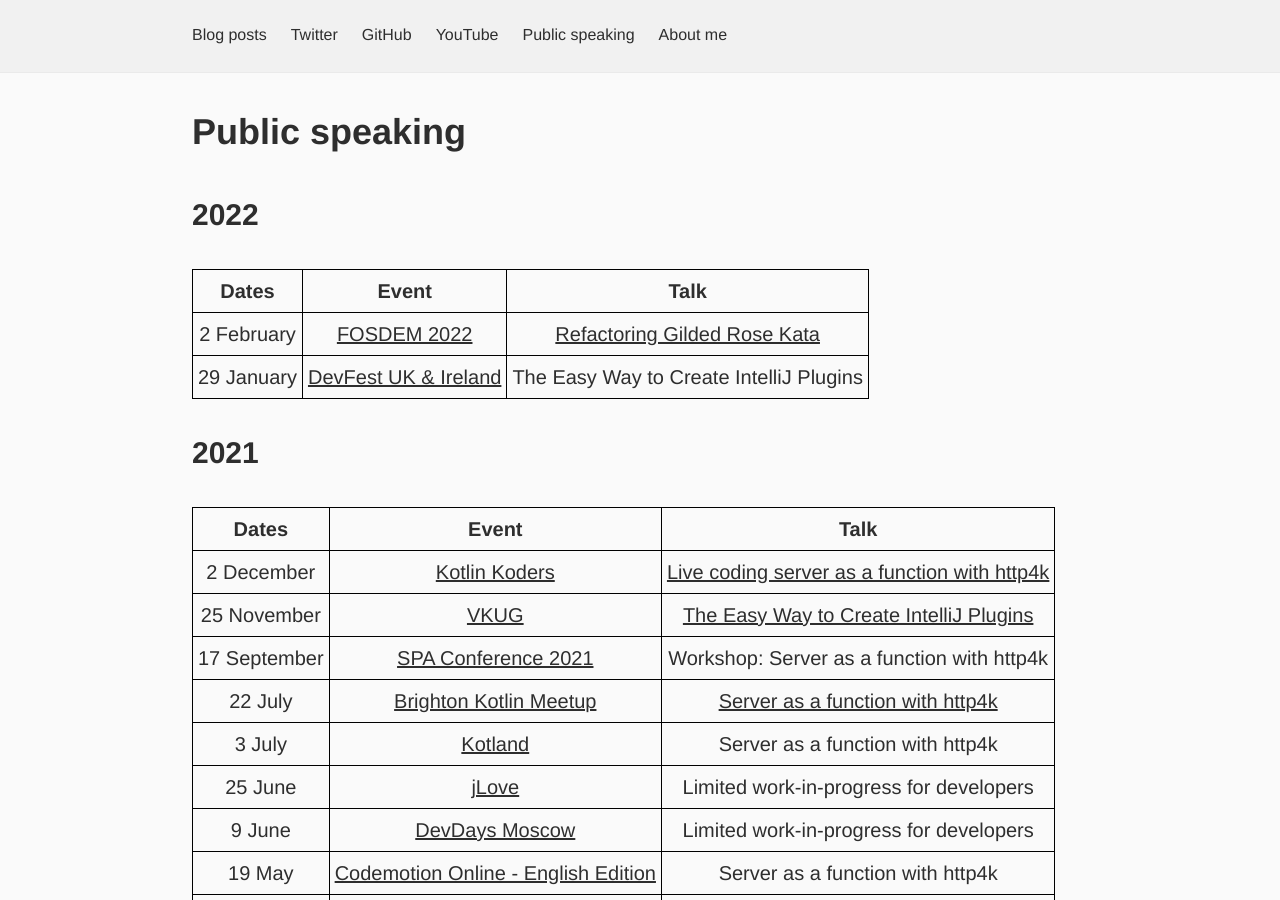
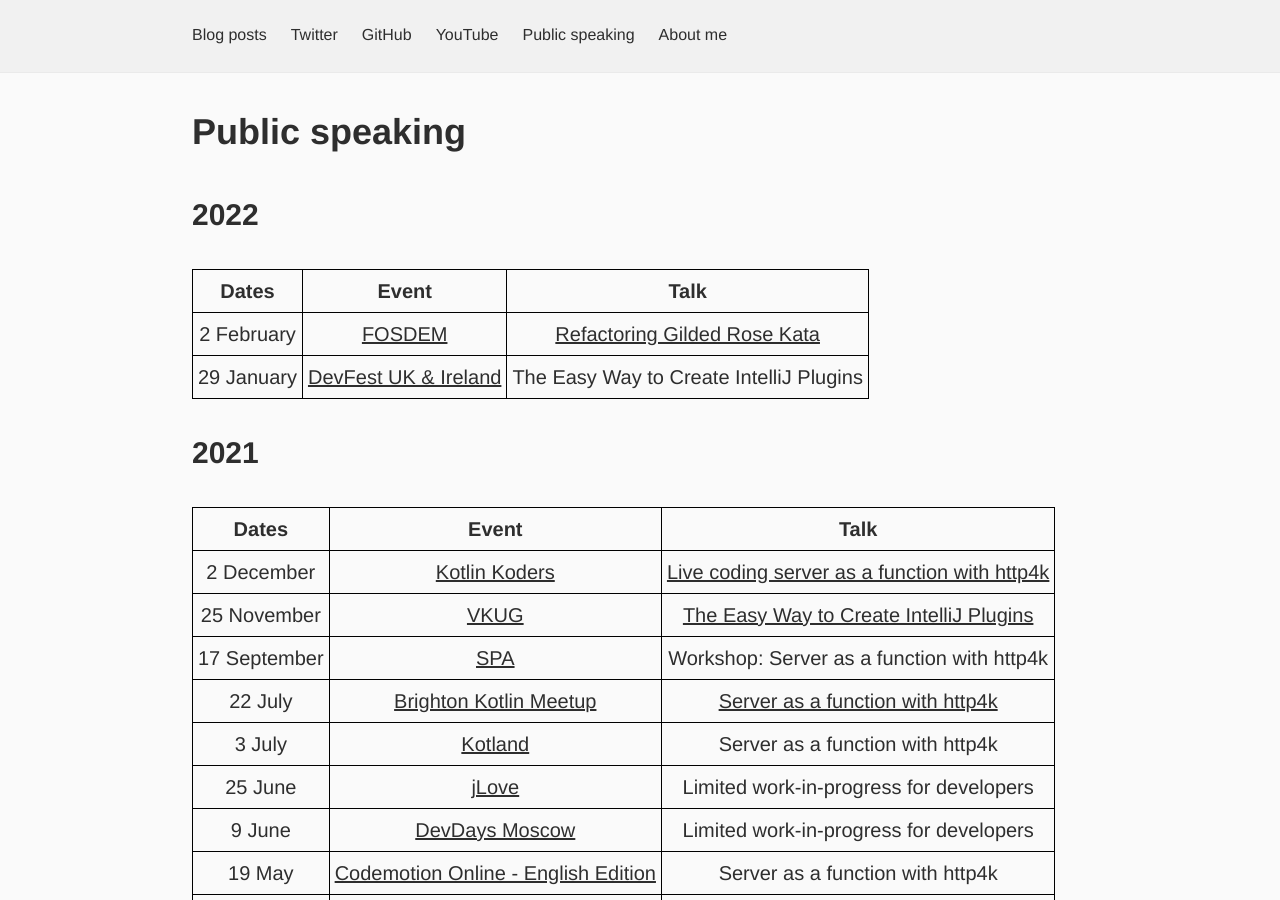
Before and after one commit to dkandalov/dkandalov.github.io, a Jekyll site: the page built from public-speaking.md, in a window 1280 px wide and 900 px high. Built offline with Jekyll 4.4.1, drawn with Linux system fonts in a browser that asks for light colours.

Commit message:
updated public speaking

```diff
--- a/public-speaking.md
+++ b/public-speaking.md
@@ -8,8 +8,8 @@ permalink: public-speaking
 
 | Dates | Event | Talk |
 | --- | --- | --- |
-| 2 February    | [FOSDEM 2022](https://fosdem.org/2022) | [Refactoring Gilded Rose Kata](https://fosdem.org/2022/schedule/event/refactoring_glided_rose_kata) |
-| 29 January   | [DevFest UK & Ireland](https://www.devfest-uki.com) | The Easy Way to Create IntelliJ Plugins |
+| 2 February    | [FOSDEM](https://fosdem.org/2022) | [Refactoring Gilded Rose Kata](https://fosdem.org/2022/schedule/event/refactoring_glided_rose_kata) |
+| 29 January    | [DevFest UK & Ireland](https://www.devfest-uki.com) | The Easy Way to Create IntelliJ Plugins |
 {:.post-table}
 
 ### 2021
@@ -18,7 +18,7 @@ permalink: public-speaking
 | --- | --- | --- |
 | 2 December    | [Kotlin Koders](https://kotlin-koders.eu) | [Live coding server as a function with http4k](https://youtu.be/0HCNuVm4xSg) |
 | 25 November   | [VKUG](https://www.meetup.com/Virtual-Kotlin-User-Group/events/281875470) | [The Easy Way to Create IntelliJ Plugins](https://www.youtube.com/watch?v=GcYa4lMRta0) |
-| 17 September  | [SPA Conference 2021](https://www.spaconference.org/schedule) | Workshop: Server as a function with http4k |
+| 17 September  | [SPA](https://www.spaconference.org/schedule) | Workshop: Server as a function with http4k |
 | 22 July       | [Brighton Kotlin Meetup](https://www.meetup.com/Brighton-Kotlin/events/279015769) | [Server as a function with http4k](https://www.youtube.com/watch?v=8RpGIUwe7dI) |
 | 3 July        | [Kotland](https://www.kotland.org) | Server as a function with http4k |
 | 25 June       | [jLove](https://jlove.konfy.care) | Limited work-in-progress for developers |
```
Also changed, not shown: other parts of public-speaking.md (+1 -1 lines).
